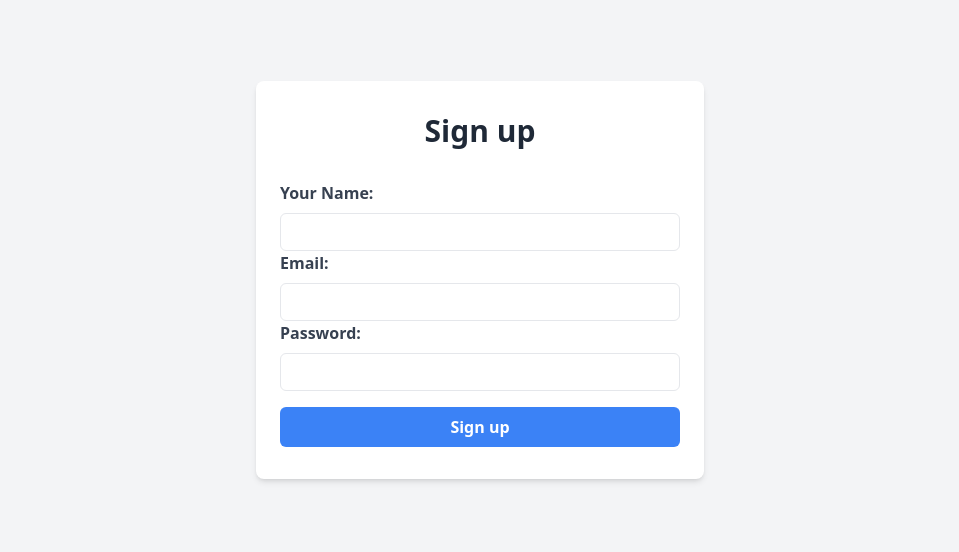
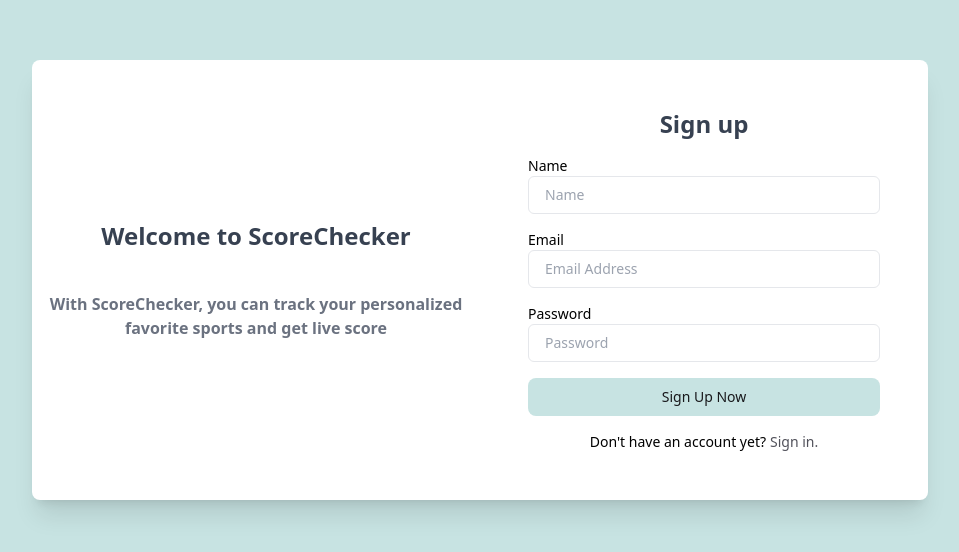
Before and after one commit to arunkabish1/Sports-Application, a React (Vite) app: page /signup in a window 1280 px wide. Shown: the part 120-672 px from the top of the page, without its empty margins (160-1119 px from the left). Built offline with nearby package versions, Linux system fonts and the light colour scheme; no server answers.

Commit message:
signin signup password change furnished

```diff
--- /dev/null
+++ b/src/pages/changepass/passwordchange.tsx
@@ -0,0 +1,84 @@
+import React, { useState } from "react";
+import { API_ENDPOINT } from "../../config/constants";
+import { useNavigate } from "react-router-dom";
+
+const PasswordForm: React.FC = () => {
+  const [cPass, setCPass] = useState("");
+  const [newPass, setNewPass] = useState("");
+  const [error, setError] = useState("");
+  const navigate = useNavigate();
+
+  const handleSubmit = async (event: React.FormEvent<HTMLFormElement>) => {
+    event.preventDefault();
+
+    if (!cPass || !newPass) {
+      setError("Must be filled in all fields");
+      return;
+    }
+
+    console.log(cPass);
+    console.log(newPass);
+    const authToken = localStorage.getItem("authToken");
+    // console.log(authToken)
+    try {
+      const response = await fetch(`${API_ENDPOINT}/user/password`, {
+        method: "PATCH",
+        headers: {
+          "Content-Type": "application/json",
+          Authorization: `Bearer ${authToken}`,
+        },
+        body: JSON.stringify({
+          current_password: cPass,
+          new_password: newPass,
+        }),
+      });
+
+      if (!response.ok) {
+        throw new Error("response!ok");
+      }
+
+      console.log("successful");
+      navigate("/scorepanel");
+    } catch (error) {
+      setError(`failed: ${error}`);
+    }
+  };
+
+  return (
+    <div className="border  rounded-lg bg-[#f5f5f5] w-1/4 py-10  px-20 mx-auto">
+      <form onSubmit={handleSubmit}>
+        <div>
+          <label className="block text-zinc-700 font-semibold mb-2">
+            Current Password:
+          </label>
+          <input
+            type="password"
+            value={cPass}
+            onChange={(e) => setCPass(e.target.value)}
+            className="w-full border rounded-md py-2 px-3 text-zinc-700 leading-tight focus:outline-none focus:border-zinc-500 focus:shadow-outline-blue"
+          />
+        </div>
+        <div>
+          <label className="block text-gray-700 font-semibold mb-2">
+            New Password:
+          </label>
+          <input
+            type="password"
+            value={newPass}
+            onChange={(e) => setNewPass(e.target.value)}
+            className="w-full border rounded-md py-2 px-3 text-zinc-700 leading-tight focus:outline-none focus:border-zinc-500 focus:shadow-outline-blue"
+          />
+        </div>
+        <button
+          type="submit"
+          className="w-full bg-[#c7e3e2] hover:bg-[#7c8a8a] text-black font-semibold py-2 px-4 rounded-md focus:outline-none focus:shadow-outline-blue mt-4"
+        >
+          Change Password
+        </button>
+        {error && <div className="text-red-500">{error}</div>}
+      </form>
+    </div>
+  );
+};
+
+export default PasswordForm;
--- a/src/pages/signin/SigninForm.tsx
+++ b/src/pages/signin/SigninForm.tsx
@@ -1,68 +1,103 @@
-import React, { useState } from 'react';
-import { API_ENDPOINT } from '../../config/constants';
-import { useNavigate } from 'react-router-dom';
+import React, { useState } from "react";
+import { useNavigate } from "react-router-dom";
+import { API_ENDPOINT } from "../../config/constants";
 
 const SigninForm: React.FC = () => {
-  const [email, setEmail] = useState('');
-  const [password, setPassword] = useState('');
+  const [email, setEmail] = useState("");
+  const [password, setPassword] = useState("");
+  const [error, setError] = useState("");
   const navigate = useNavigate();
 
   const handleSubmit = async (event: React.FormEvent<HTMLFormElement>) => {
     event.preventDefault();
+
+    if (!email || !password) {
+      setError("Please fill in all fields");
+      return;
+    }
+
     try {
       const response = await fetch(`${API_ENDPOINT}/users/sign_in`, {
-      method: 'POST',
-        headers: { 'Content-Type': 'application/json' },
+        method: "POST",
+        headers: { "Content-Type": "application/json" },
         body: JSON.stringify({ email, password }),
       });
 
       if (!response.ok) {
-        throw new Error('Sign-in failed');
+        const errorData = await response.json();
+        throw new Error(errorData.message || "Sign-in failed");
       }
 
-      console.log('Sign-in is successful');
+      console.log("Sign-in is successful");
 
       const data = await response.json();
 
-      localStorage.setItem('authToken', data.token);
-      localStorage.setItem('userData', JSON.stringify(data.user));
+      localStorage.setItem("authToken", data.token);
+      localStorage.setItem("userData", JSON.stringify(data.user));
       navigate("/scorepanel");
     } catch (error) {
-      console.error('Sign-in failed:', error);
+      setError(`Sign-in failed: ${error}`);
     }
   };
 
   return (
-    <form onSubmit={handleSubmit} className="max-w-md mx-auto mt-8">
+    <div className="flex items-center min-h-screen bg-[#c7e3e2]">
+      <div className="flex-1 h-full max-w-4xl mx-auto bg-white rounded-lg shadow-xl">
+        <div className="flex flex-col md:flex-row">
+          <div className="h-32 flex flex-col justify-center gap-10 md:h-auto md:w-1/2">
+            <h1 className="text-2xl font-bold text-center text-gray-700">Welcome to ScoreChecker</h1>
+            <p className="text-center font-bold text-gray-500">With ScoreChecker, you can track your personalized favorite sports and get live score</p>
+          </div>
+          <div className="flex items-center justify-center p-6 sm:p-12 md:w-1/2">
+            <div className="w-full">
+              <div className="flex justify-center">
+              </div>
+              <h1 className="mb-4 text-2xl font-bold text-center text-gray-700">
+                Sign in
+              </h1>
+              <form onSubmit={handleSubmit}>
                 <div>
-        <label className="block text-gray-700 font-semibold mb-2">Email:</label>
+                  <label className="block text-sm">Email</label>
                   <input
                     type="email"
-          name="email"
-          id="email"
                     value={email}
                     onChange={(e) => setEmail(e.target.value)}
-          className="w-full border rounded-md py-2 px-3 text-gray-700 leading-tight focus:outline-none focus:border-blue-500 focus:shadow-outline-blue"
+                    className="w-full px-4 py-2 text-sm border rounded-md focus:border-zinc-400 focus:outline-none focus:ring-1 focus:ring-zinc-600"
+                    placeholder="Email Address"
                   />
                 </div>
                 <div>
-        <label className="block text-gray-700 font-semibold mb-2">Password:</label>
+                  <label className="block mt-4 text-sm">Password</label>
                   <input
                     type="password"
-          name="password"
-          id="password"
                     value={password}
                     onChange={(e) => setPassword(e.target.value)}
-          className="w-full border rounded-md py-2 px-3 text-gray-700 leading-tight focus:outline-none focus:border-blue-500 focus:shadow-outline-blue"
+                    className="w-full px-4 py-2 text-sm border rounded-md focus:border-zinc-400 focus:outline-none focus:ring-1 focus:ring-zinc-600"
+                    placeholder="Password"
                   />
                 </div>
                 <button
                   type="submit"
-        className="w-full bg-blue-500 hover:bg-blue-600 text-white font-semibold py-2 px-4 rounded-md focus:outline-none focus:shadow-outline-blue mt-4"
+                  className="block w-full px-4 py-2 mt-4 text-sm font-medium leading-5 text-center text-zinc-900 transition-colors duration-150 bg-[#c7e3e2] border border-transparent rounded-lg active:bg-zinc
+                  -600 hover:bg-zinc-700 focus:outline-none focus:shadow-outline-zinc"
                 >
                   Sign In
                 </button>
               </form>
+              {error && <div className="mt-4 text-red-500">{error}</div>}
+              <div className="mt-4 text-center">
+                <p className="text-sm">
+                  Don't have an account yet?
+                  <a href="signup" className="ml-1 text-zinc-600 hover:underline">
+                    Sign up.
+                  </a>
+                </p>
+              </div>
+            </div>
+          </div>
+        </div>
+      </div>
+    </div>
   );
 };
 
--- a/src/pages/signup/SignupForm.tsx
+++ b/src/pages/signup/SignupForm.tsx
@@ -1,79 +1,128 @@
-import React, { useState } from 'react';
-import { useNavigate } from 'react-router-dom';
-import { API_ENDPOINT } from '../../config/constants';
+import React, { useState } from "react";
+import { useNavigate } from "react-router-dom";
+import { API_ENDPOINT } from "../../config/constants";
 
 const SignupForm: React.FC = () => {
-  const [userName, setUserName] = useState('');
-  const [userEmail, setUserEmail] = useState('');
-  const [userPassword, setUserPassword] = useState('');
+  const [Name, setName] = useState("");
+  const [Email, setEmail] = useState("");
+  const [pass, setpass] = useState("");
+  const [error, setError] = useState("");
   const navigate = useNavigate();
 
   const handleSubmit = async (event: React.FormEvent<HTMLFormElement>) => {
     event.preventDefault();
 
+    if (!Name || !Email || !pass) {
+      setError("Please fill in all fields");
+      return;
+    }
+
+    const emailcontains = /^[^\s@]+@[^\s@]+\.[^\s@]+$/;
+    if (!emailcontains.test(Email)) {
+      setError("Please enter a valid email address");
+      return
+    }
+
     try {
       const response = await fetch(`${API_ENDPOINT}/users`, {
-        method: 'POST',
-        headers: { 'Content-Type': 'application/json' },
-        body: JSON.stringify({ name: userName, email: userEmail, password: userPassword }),
+        method: "POST",
+        headers: { "Content-Type": "application/json" },
+        body: JSON.stringify({
+          name: Name,
+          email: Email,
+          password: pass,
+        }),
       });
 
       if (!response.ok) {
-        throw new Error('Sign-up failed');
+        const responseData = await response.json();
+        console.log(responseData);
       }
 
-      console.log('Sign-up is successful');
+      console.log("Sign-up is successful");
       const data = await response.json();
-      localStorage.setItem('authToken', data.token);
-      localStorage.setItem('userData', JSON.stringify(data.user));
-      navigate('/scorepanel');
+      localStorage.setItem("authToken", data.auth_token);
+      localStorage.setItem("userData", JSON.stringify(data.user));
+      navigate("/scorepanel");
     } catch (error) {
-      console.error('Sign-up failed:', error);
+      setError(`Sign-up failed: ${error}`);
     }
   };
 
   return (
-    <form onSubmit={handleSubmit} className="max-w-md mx-auto mt-8">
+    <div className="flex items-center min-h-screen bg-[#c7e3e2]">
+      <div className="flex-1 h-full max-w-4xl mx-auto bg-white rounded-lg shadow-xl">
+        <div className="flex flex-col md:flex-row">
+          <div className="h-32 flex flex-col justify-center gap-10 md:h-auto md:w-1/2">
+            <h1 className="text-2xl  font-bold text-center text-gray-700">
+              Welcome to ScoreChecker
+            </h1>
+            <p className="text-center font-bold text-gray-500">
+              With ScoreChecker, you can track your personalized favorite sports
+              and get live score
+            </p>
+          </div>
+          <div className="flex items-center justify-center p-6 sm:p-12 md:w-1/2">
+            <div className="w-full">
+              <div className="flex justify-center"></div>
+              <h1 className="mb-4 text-2xl font-bold text-center text-gray-700">
+                Sign up
+              </h1>
+              <form onSubmit={handleSubmit}>
                 <div>
-        <label className="block text-gray-700 font-semibold mb-2">Your Name:</label>
+                  <label className="block text-sm">Name</label>
                   <input
                     type="text"
-          name="userName"
-          id="userName"
-          value={userName}
-          onChange={(e) => setUserName(e.target.value)}
-          className="w-full border rounded-md py-2 px-3 text-gray-700 leading-tight focus:outline-none focus:border-blue-500 focus:shadow-outline-blue"
+                    value={Name}
+                    onChange={(e) => setName(e.target.value)}
+                    className="w-full px-4 py-2 text-sm border rounded-md focus:border-zinc-400 focus:outline-none focus:ring-1 focus:ring-zinc-600"
+                    placeholder="Name"
+                  />
+                </div>
+                <div className="mt-4">
+                  <label className="block text-sm">Email</label>
+                  <input
+                    type="email"
+                    value={Email}
+                    onChange={(e) => setEmail(e.target.value)}
+                    className="w-full px-4 py-2 text-sm border rounded-md focus:border-zinc-400 focus:outline-none focus:ring-1 focus:ring-zinc-600"
+                    placeholder="Email Address"
                   />
                 </div>
                 <div>
-        <label className="block text-gray-700 font-semibold mb-2">Email:</label>
-        <input
-          type="email"
-          name="userEmail"
-          id="userEmail"
-          value={userEmail}
-          onChange={(e) => setUserEmail(e.target.value)}
-          className="w-full border rounded-md py-2 px-3 text-gray-700 leading-tight focus:outline-none focus:border-blue-500 focus:shadow-outline-blue"
-        />
-      </div>
-      <div>
-        <label className="block text-gray-700 font-semibold mb-2">Password:</label>
+                  <label className="block mt-4 text-sm">Password</label>
                   <input
                     type="password"
-          name="password"
-          id="password"
-          value={userPassword}
-          onChange={(e) => setUserPassword(e.target.value)}
-          className="w-full border rounded-md py-2 px-3 text-gray-700 leading-tight focus:outline-none focus:border-blue-500 focus:shadow-outline-blue"
+                    value={pass}
+                    onChange={(e) => setpass(e.target.value)}
+                    className="w-full px-4 py-2 text-sm border rounded-md focus:border-zinc-400 focus:outline-none focus:ring-1 focus:ring-zinc-600"
+                    placeholder="Password"
                   />
                 </div>
                 <button
                   type="submit"
-        className="w-full bg-blue-500 hover:bg-blue-600 text-white font-semibold py-2 px-4 rounded-md focus:outline-none focus:shadow-outline-blue mt-4"
+                  className="block w-full px-4 py-2 mt-4 text-sm font-medium leading-5 text-center text-zinc-900 transition-colors duration-150 bg-[#c7e3e2] border border-transparent rounded-lg active:bg-zinc
+                  -600 hover:bg-zinc-700 focus:outline-none focus:shadow-outline-zinc"
                 >
-        Sign up
+                  Sign Up Now
                 </button>
               </form>
+              <div className="mt-4 text-center">
+                <p className="text-sm">
+                  Don't have an account yet?
+                  <a
+                    href="signin"
+                    className="ml-1 text-zinc-600 hover:underline"
+                  >
+                    Sign in.
+                  </a>
+                </p>
+              </div>
+            </div>
+          </div>
+        </div>
+      </div>
+    </div>
   );
 };
 
--- a/src/pages/signup/index.tsx
+++ b/src/pages/signup/index.tsx
@@ -3,14 +3,10 @@ import SignupForm from "./SignupForm";
 
 const Signup: React.FC = () => {
   return (
-    <div className="min-h-screen flex items-center justify-center bg-gray-100">
-      <div className="max-w-md w-full px-6 py-8 bg-white rounded-lg shadow-md">
-        <h1 className="text-3xl font-bold text-center text-gray-800 mb-8">
-          Sign up
-        </h1>
-        <SignupForm />
-      </div>
+    <div>
+    <SignupForm />
+
     </div>
-  );
+);
 };
 export default Signup;
```
Also changed, not shown: src/pages/notfound.tsx (+5 -5 lines), src/pages/signin/index.tsx (+2 -7 lines), src/routes/index.tsx (+9 -0 lines), src/assets/not-found.gif (added). Lines whose indentation alone changed are shown as unchanged.
